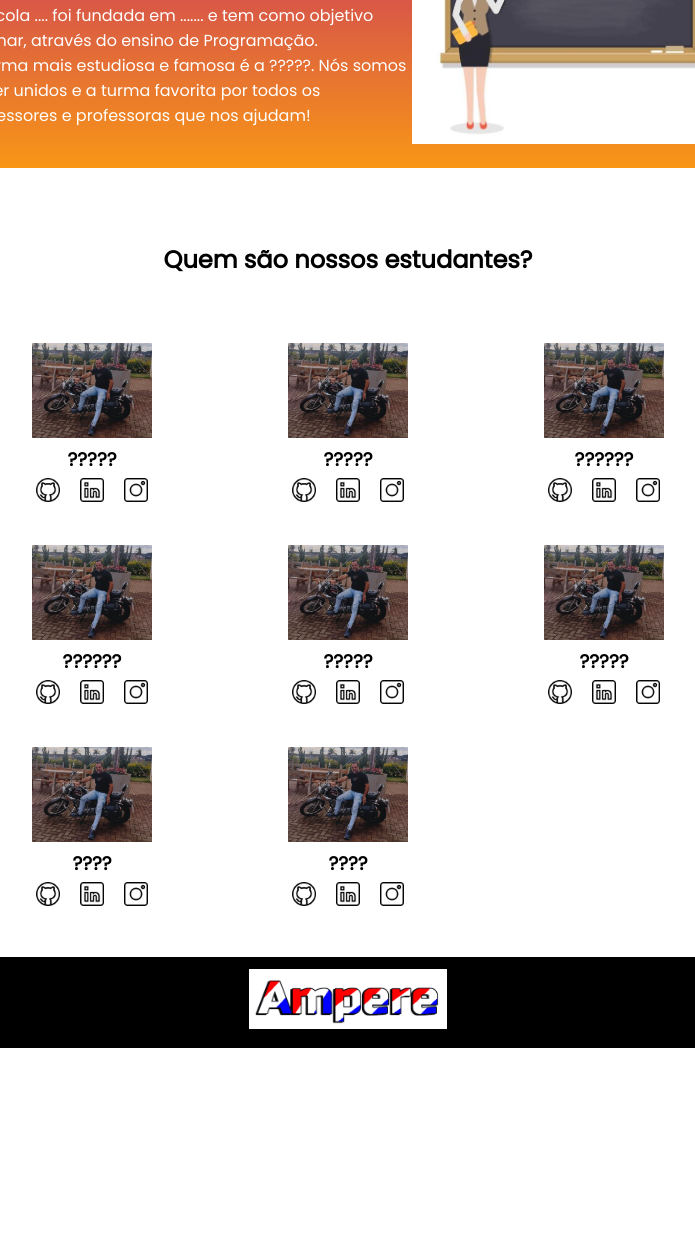
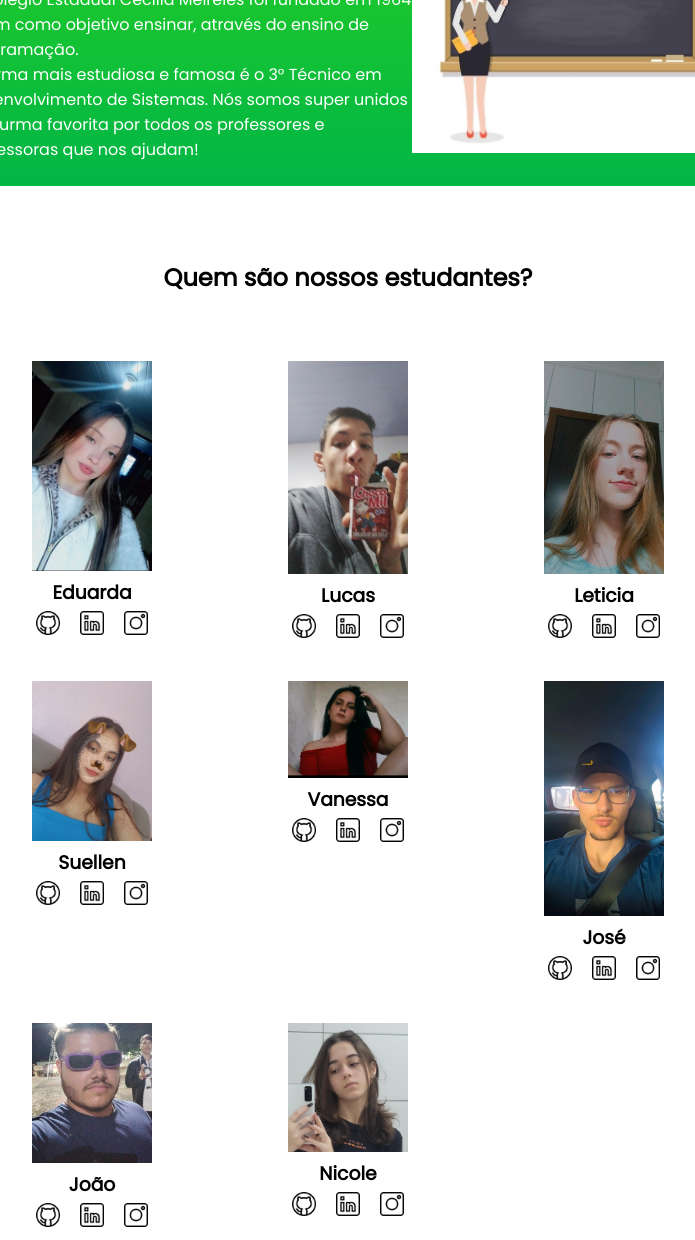
Before and after one commit to izinhadolulu/Escola, a plain HTML site: page index.html in a window 1280 px wide. Shown: the part 260-1500 px from the top of the page, without its empty margins (292-987 px from the left). Before the commit the page ends 1308 px from the top, so only its background shows below. Drawn offline with Linux system fonts and the light colour scheme.

Commit message:
Add files via upload

```diff
--- a/index.html
+++ b/index.html
@@ -17,14 +17,14 @@
         <img class="cabecalho-imagem" src="cecilia.jpg" alt="logo do Cecilia">
         <ul class="cabecalho-lista">
             <li class="cabecalho-lista-item"><a href="#escola">Colégio Estadual Cecília Meireles</a></li>
-            <li class="cabecalho-lista-item"><a href="#estudante">Estudante</a></li>
+            <li class="cabecalho-lista-item"><a href="#estudante">Izadora Dezan Santos</a></li>
         </ul>
     </header>
     <section id="escola">
         <div class="escola-div-conteudo">
             <h2 class="escola-titulo">Sobre a Escola</h2>
-            <p class="escola-texto-um">A Escola .... foi fundada em ....... e tem como objetivo ensinar, através do ensino de Programação.</p>
-            <p class="escola-texto-dois">A turma mais estudiosa e famosa é a ?????. Nós somos super unidos e a
+            <p class="escola-texto-um">O Colégio Estadual Cecília Meireles foi fundado em 1964 e tem como objetivo ensinar, através do ensino de Programação.</p>
+            <p class="escola-texto-dois">A turma mais estudiosa e famosa é o 3° Técnico em Desenvolvimento de Sistemas. Nós somos super unidos e a
                 turma favorita por todos os professores e professoras que nos ajudam!</p>
         </div>
         <img class="escola-imagem" src="images.jpg" alt="imagem que representa uma professora em sala de aula">
@@ -35,9 +35,9 @@
         <div class="estudante-todos">
             <span></span>
             <div class="estudante-div">
-                <img class="estudante-imagem" src="foto juca.jpg" alt="foto do ???">
-                <h3 class="estudante-nome">?????</h3>
-                <a href="https://github.com"><img class="estudante-icone" src="github.png"
+                <img class="estudante-imagem" src="fotoeduarda.jpeg" alt="foto do ???">
+                <h3 class="estudante-nome">Eduarda</h3>
+                <a href="https://github.com/dudagermano/escola"><img class="estudante-icone" src="github.png"
                         alt="icone github"></a>
                 <a href="https://linkedin.com"><img class="estudante-icone" src="linkedin.png"
                         alt="icone linkedin"></a>
@@ -45,9 +45,9 @@
                         alt="icone instagram"></a>
             </div>
             <div class="estudante-div">
-                <img class="estudante-imagem" src="foto juca.jpg" alt="foto da ????">
-                <h3 class="estudante-nome">?????</h3>
-                <a href="https://github.com"><img class="estudante-icone" src="github.png"
+                <img class="estudante-imagem" src="fotoLucas.jpeg" alt="foto da ????">
+                <h3 class="estudante-nome">Lucas</h3>
+                <a href="https://github.com/Lucas-Dacheri/Minha-Iscola.git"><img class="estudante-icone" src="github.png"
                         alt="icone github"></a>
                 <a href="https://www.linkedin.com"><img class="estudante-icone"
                         src="linkedin.png" alt="icone linkedin"></a>
@@ -55,11 +55,11 @@
                         alt="icone instagram"></a>
             </div>
             <div class="estudante-div">
-                <img class="estudante-imagem" src="foto juca.jpg" alt="foto da ?????">
-                <h3 class="estudante-nome">??????</h3>
-                <a href="https://github.com"><img class="estudante-icone" src="github.png"
+                <img class="estudante-imagem" src="fotoLeticia.jpeg" alt="foto da ?????">
+                <h3 class="estudante-nome">Leticia</h3>
+                <a href="https://github.com/leticia-pletsch"><img class="estudante-icone" src="github.png"
                         alt="icone github"></a>
-                <a href="https://www.linkedin.com"><img class="estudante-icone"
+                <a href="https://www.linkedin.com/in/suellen-ferreira-ramos-5ab2972b8?utm_source=share&utm_campaign=share_via&utm_content=profile&utm_medium=android_app"><img class="estudante-icone"
                         src="linkedin.png" alt="icone linkedin"></a>
                 <a href="https://www.instagram.com"><img class="estudante-icone" src="instagram.png"
                         alt="icone instagram"></a>
@@ -67,9 +67,9 @@
             <span></span>
             <span></span>
             <div class="estudante-div">
-                <img class="estudante-imagem" src="foto juca.jpg" alt="foto da joice">
-                <h3 class="estudante-nome">??????</h3>
-                <a href="https://github.com"><img class="estudante-icone" src="github.png"
+                <img class="estudante-imagem" src="fotoSuellen.jpeg" alt="foto da joice">
+                <h3 class="estudante-nome">Suellen</h3>
+                <a href="https://github.com/susudodj/Minha-escola"><img class="estudante-icone" src="github.png"
                         alt="icone github"></a>
                 <a href="https://www.linkedin.com"><img class="estudante-icone" src="linkedin.png"
                         alt="icone linkedin"></a>
@@ -77,9 +77,9 @@
                         alt="icone instagram"></a>
             </div>
             <div class="estudante-div">
-                <img class="estudante-imagem" src="foto juca.jpg" alt="foto da maria">
-                <h3 class="estudante-nome">?????</h3>
-                <a href="https://github.com"><img class="estudante-icone" src="github.png"
+                <img class="estudante-imagem" src="fotoVanessa.jpeg" alt="foto da maria">
+                <h3 class="estudante-nome">Vanessa</h3>
+                <a href="http://github.com/vanessamiotto"><img class="estudante-icone" src="github.png"
                         alt="icone github"></a>
                 <a href="https://www.linkedin.com"><img class="estudante-icone" src="linkedin.png"
                         alt="icone linkedin"></a>
@@ -87,20 +87,20 @@
                         alt="icone instagram"></a>
             </div>
             <div class="estudante-div">
-                <img class="estudante-imagem" src="foto juca.jpg" alt="foto da olhe">
-                <h3 class="estudante-nome">?????</h3>
+                <img class="estudante-imagem" src="fotoJose.jpeg" alt="foto da olhe">
+                <h3 class="estudante-nome">José</h3>
                 <img class="estudante-icone" src="github.png" alt="icone github">
                 <a href="https://www.linkedin.com"><img class="estudante-icone" src="linkedin.png"
                         alt="icone linkedin"></a>
-                <a href="https://github.com"><img class="estudante-icone" src="instagram.png"
+                <a href="https://github.com/joselz07"><img class="estudante-icone" src="instagram.png"
                         alt="icone instagram"></a>
             </div>
             <span></span>
             <span></span>
             <div class="estudante-div">
-                <img class="estudante-imagem" src="foto juca.jpg" alt="foto da rafa">
-                <h3 class="estudante-nome">????</h3>
-                <a href="https://github.com"><img class="estudante-icone" src="github.png"
+                <img class="estudante-imagem" src="fotoJoão.jpeg" alt="foto da rafa">
+                <h3 class="estudante-nome">João</h3>
+                <a href="https://github.com/JoaoWittHobold"><img class="estudante-icone" src="github.png"
                         alt="icone github"></a>
                 <a href="http://linkedin.com"><img class="estudante-icone"
                         src="linkedin.png" alt="icone linkedin"></a>
@@ -108,13 +108,13 @@
                         alt="icone instagram"></a>
             </div>
             <div class="estudante-div">
-                <img class="estudante-imagem" src="foto juca.jpg" alt="foto da thais">
-                <h3 class="estudante-nome">????</h3>
-                <a href="https://github.com"><img class="estudante-icone" src="github.png"
+                <img class="estudante-imagem" src="fotoNicole.jpeg" alt="foto da thais">
+                <h3 class="estudante-nome">Nicole</h3>
+                <a href="https://github.com/NicoleNr09"><img class="estudante-icone" src="github.png"
                         alt="icone github"></a>
-                <a href="https://www.linkedin.com"><img class="estudante-icone"
+                <a href="https://www.linkedin.com/in/nicole-radaelli-62591130a/"><img class="estudante-icone"
                         src="linkedin.png" alt="icone linkedin"></a>
-                <a href="https://www.instagram.com"><img class="estudante-icone" src="instagram.png"
+                <a href="https://www.instagram.com/marques__ni/"><img class="estudante-icone" src="instagram.png"
                         alt="icone instagram"></a>
             </div>
 
--- a/style.css
+++ b/style.css
@@ -34,7 +34,7 @@ body {
 }
 
 #escola{
-    background-image: linear-gradient(#c22b6a,#f89616);
+    background-image: linear-gradient(#27cf21,#01b646);
     color:white;
     display: flex;
     justify-content: center;
```
Also changed, not shown: fotoDhjenifer.jpeg (added), fotoGustavoOrso.jpeg (added), fotoGustavoViana.jpeg (added), fotoJose.jpeg (added), fotoJoão.jpeg (added), fotoKawe.jpeg (added), fotoLeticia.jpeg (added), fotoLucas.jpeg (added), fotoNicole.jpeg (added), fotoSuellen.jpeg (added), fotoVanessa.jpeg (added), fotoeduarda.jpeg (added).
